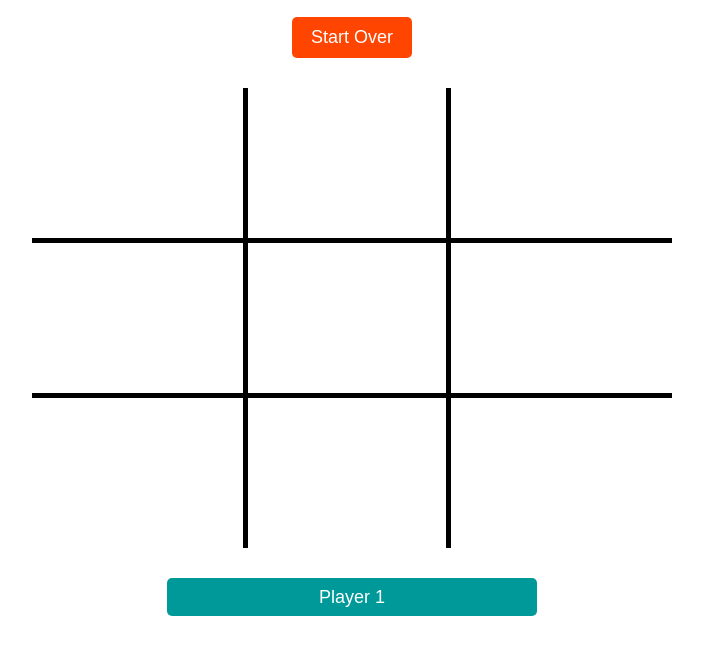
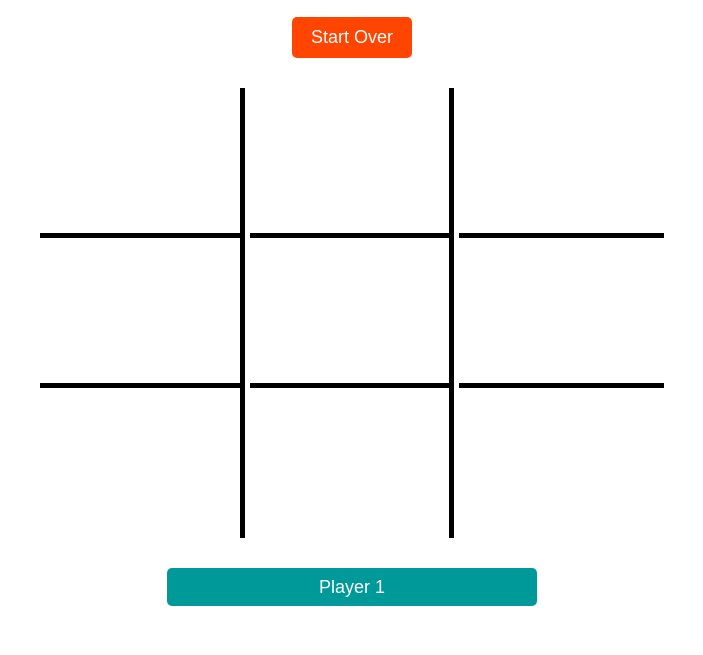
Before and after one commit to kdavidmoore/tic-tac-toe, a plain HTML site: page index.html in a window 1280 px wide. Shown: the part 53-708 px from the top of the page, without its empty margins (288-991 px from the left). Drawn offline with Linux system fonts and the light colour scheme.

Commit message:
Final commit
Still problems.

```diff
--- a/main.css
+++ b/main.css
@@ -54,17 +54,25 @@ input {
 	width: 100%;
 }
 
-.row.one, .row.two {
+/* .row.one, .row.two {
 	border-bottom: 5px solid black;
-}
+} */
 
 .square, .square:active {
-	width: 31%;
+	width: 32%;
 	min-height: 150px;
 	background-color: #fff;
-	font-size: 35px;
+	font-size: 80px;
 }
 
 #a1, #b1, #c1, #a2, #b2, #c2 {
 	border-right: 5px solid black;
 }
+
+#a1, #a2, #a3 {
+	border-bottom: 5px solid black;
+}
+
+#b1, #b2, #b3 {
+	border-bottom: 5px solid black;
+}
```
